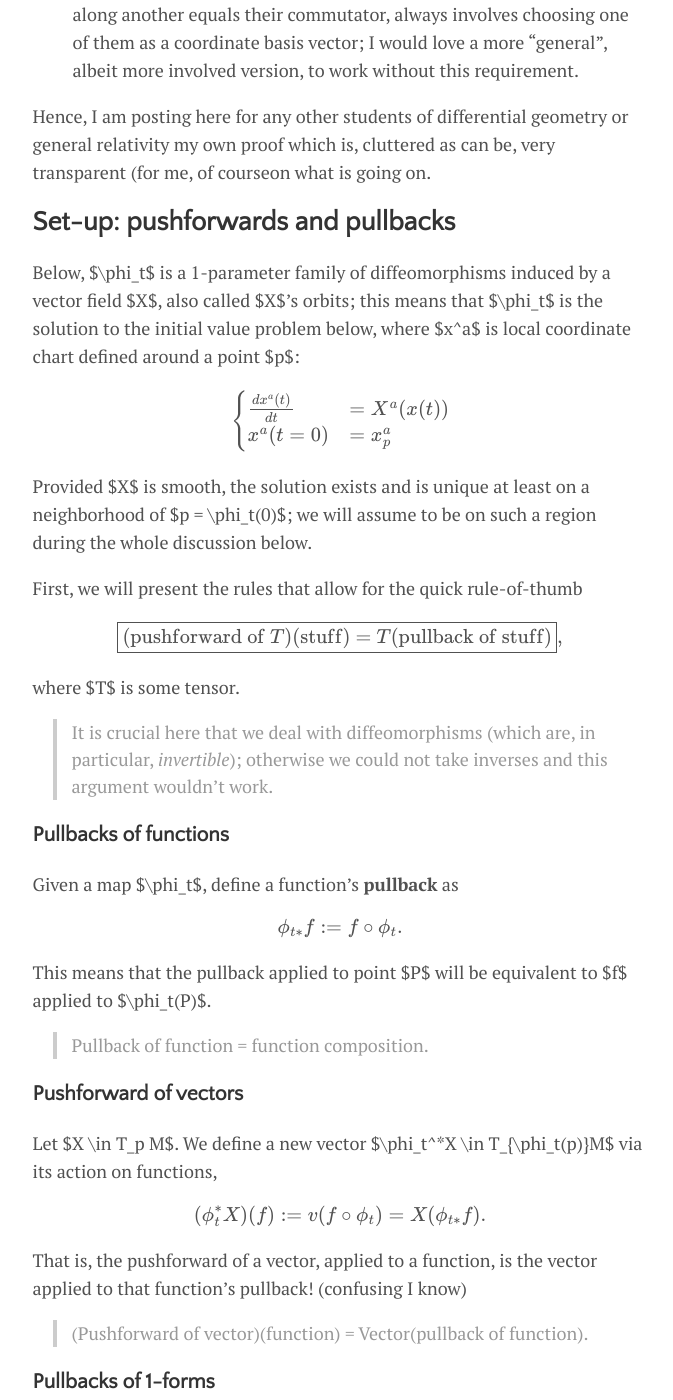
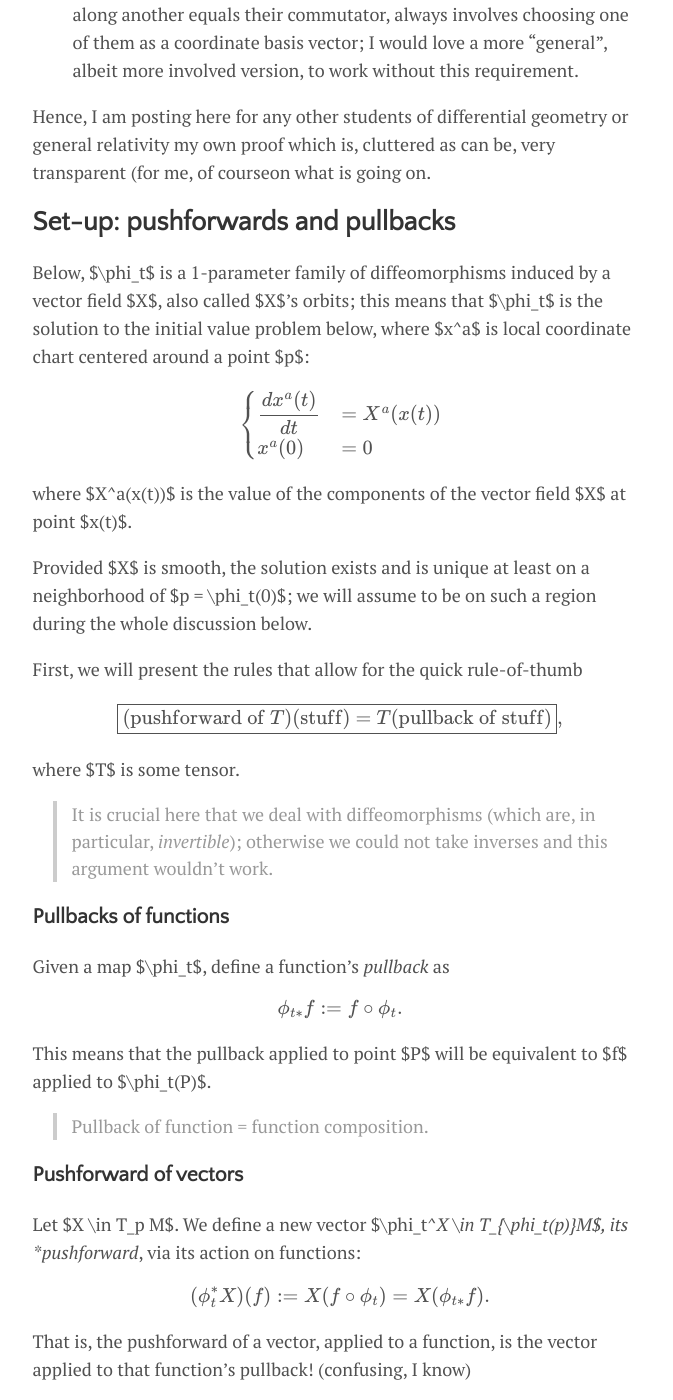
Before and after one commit to takeshimg92/takeshimg92.github.io, a Jekyll site: the page built from _posts/2023-06-25-lie_derivatives.md, in a window 1280 px wide and 1400 px high, scrolled down 1269 px. Shown: the whole window, without its empty margins (300-973 px from the left). Built offline with Jekyll 4.4.1, drawn with Linux system fonts in a browser that asks for light colours; formulas are drawn with MathJax 3; some of the changed text lies outside the part shown.

Commit message:
added discussion on orbits

```diff
--- a/_posts/2023-06-25-lie_derivatives.md
+++ b/_posts/2023-06-25-lie_derivatives.md
@@ -25,12 +25,14 @@ Hence, I am posting here for any other students of differential geometry or gene
 
 ## Set-up: pushforwards and pullbacks
 
-Below, $\phi_t$ is a 1-parameter family of diffeomorphisms induced by a vector field $X$, also called $X$'s orbits; this means that $\phi_t$ is the solution to the initial value problem below, where $x^a$ is local coordinate chart defined around a point $p$:
+Below, $\phi_t$ is a 1-parameter family of diffeomorphisms induced by a vector field $X$, also called $X$'s orbits; this means that $\phi_t$ is the solution to the initial value problem below, where $x^a$ is local coordinate chart centered around a point $p$:
 
 $$\begin{cases}
-\frac{d x^a(t)}{dt} &= X^a(x(t))\\
-x^a(t=0) &= x_p^a
+\displaystyle \frac{d x^a(t)}{dt} &= X^a(x(t))\\
+x^a(0) &= 0
 \end{cases}$$
+
+where $X^a(x(t))$ is the value of the components of the vector field $X$ at point $x(t)$.
 
 Provided $X$ is smooth, the solution exists and is unique at least on a neighborhood of $p = \phi_t(0)$; we will assume to be on such a region during the whole discussion below.
 
@@ -44,7 +46,7 @@ where $T$ is some tensor.
 
 ### Pullbacks of functions
 
-Given a map $\phi_t$, define a function's **pullback** as
+Given a map $\phi_t$, define a function's *pullback* as
 
 $$\phi_{t*}f:=f\circ\phi_t.$$
 
@@ -53,11 +55,11 @@ This means that the pullback applied to point $P$ will be equivalent to $f$ appl
 
 ### Pushforward of vectors
 
-Let $X \in T_p M$. We define a new vector $\phi_t^*X \in T_{\phi_t(p)}M$ via its action on functions,
+Let $X \in T_p M$. We define a new vector $\phi_t^*X \in T_{\phi_t(p)}M$, its *pushforward*, via its action on functions:
 
-$$(\phi_t^*X)(f):= v(f\circ \phi_t) = X(\phi_{t*}f).$$
+$$(\phi_t^*X)(f):= X(f\circ \phi_t) = X(\phi_{t*}f).$$
 
-That is, the pushforward of a vector, applied to a function, is the vector applied to that function's pullback! (confusing I know)
+That is, the pushforward of a vector, applied to a function, is the vector applied to that function's pullback! (confusing, I know)
 > (Pushforward of vector)(function) = Vector(pullback of function).
 
 ### Pullbacks of 1-forms
@@ -146,27 +148,27 @@ Notice that in this particular case $\phi_t$ is linear - this won't always be th
 
 $$(\phi_t^*)_p=\begin{pmatrix} \cos t & -\sin t \\ \sin t & \cos t\end{pmatrix},$$
 
- and, for the opposite direction,
+and, for the opposite direction,
 
- $$(\phi_{-t}^*)_{\phi_t(p)}=\begin{pmatrix} \cos t & \sin t \\ -\sin t & \cos t\end{pmatrix}.$$
+$$(\phi_{-t}^*)_{\phi_t(p)}=\begin{pmatrix} \cos t & \sin t \\ -\sin t & \cos t\end{pmatrix}.$$
 
- Notice how the sign has changed with the formal replacement of $t \mapsto -t$. Also, we changed the subscript from $p$ to $\phi_t(p)$ for clarity.
+Notice how the sign has changed with the formal replacement of $t \mapsto -t$. Also, we changed the subscript from $p$ to $\phi_t(p)$ for clarity.
 
 Note: an important point here is the use of matrices. In the expression for $(\phi_{t})_{p}$, we used matrices as a compact notation of how coordinate systems changed. For the pushforward, however, the matrices actually act on vectors in one space and give vectors in another space. Explicitly,
 
-$$(\phi_t^*)_p$ : T_p M \to T_{\phi_t(p)} M.$$
+$$(\phi_t^*)_p : T_p M \to T_{\phi_t(p)} M.$$
 
 We have all the ingredients we need. We want to calculate
 
  $$(\mathcal L_X Y)_p := \lim_{t\to 0}\frac{(\phi_{-t}^*)_{\phi_t(p)}(Y_{\phi_t(p)}) - Y_p }{t}.$$
 
-  First, we calculate $Y_{\phi_t(p)}$. It is simply
+First, we calculate $Y_{\phi_t(p)}$. It is simply
 
-  $$Y_{\phi_t(p)} = \left(\frac{\partial}{\partial x}\right)_{\phi_t(p)}.$$
+$$Y_{\phi_t(p)} = \left(\frac{\partial}{\partial x}\right)_{\phi_t(p)}.$$
 
-  Then
+Then
 
-  $$(\phi_{-t}^*)_{\phi_t(p)}(Y_{\phi_t(p)}) = \begin{pmatrix} \cos t & \sin t \\ -\sin t & \cos t\end{pmatrix} \binom{1}{0} = \cos t \left(\frac{\partial}{\partial x}\right)_p-\sin t\left(\frac{\partial}{\partial y}\right)_p.$$
+$$(\phi_{-t}^*)_{\phi_t(p)}(Y_{\phi_t(p)}) = \begin{pmatrix} \cos t & \sin t \\ -\sin t & \cos t\end{pmatrix} \binom{1}{0} = \cos t \left(\frac{\partial}{\partial x}\right)_p-\sin t\left(\frac{\partial}{\partial y}\right)_p.$$
 
 Finally, plugging back into the definition of the Lie derivative, we get
 
```
Also changed, not shown: other parts of _posts/2023-06-25-lie_derivatives.md (+2 -2 lines).
